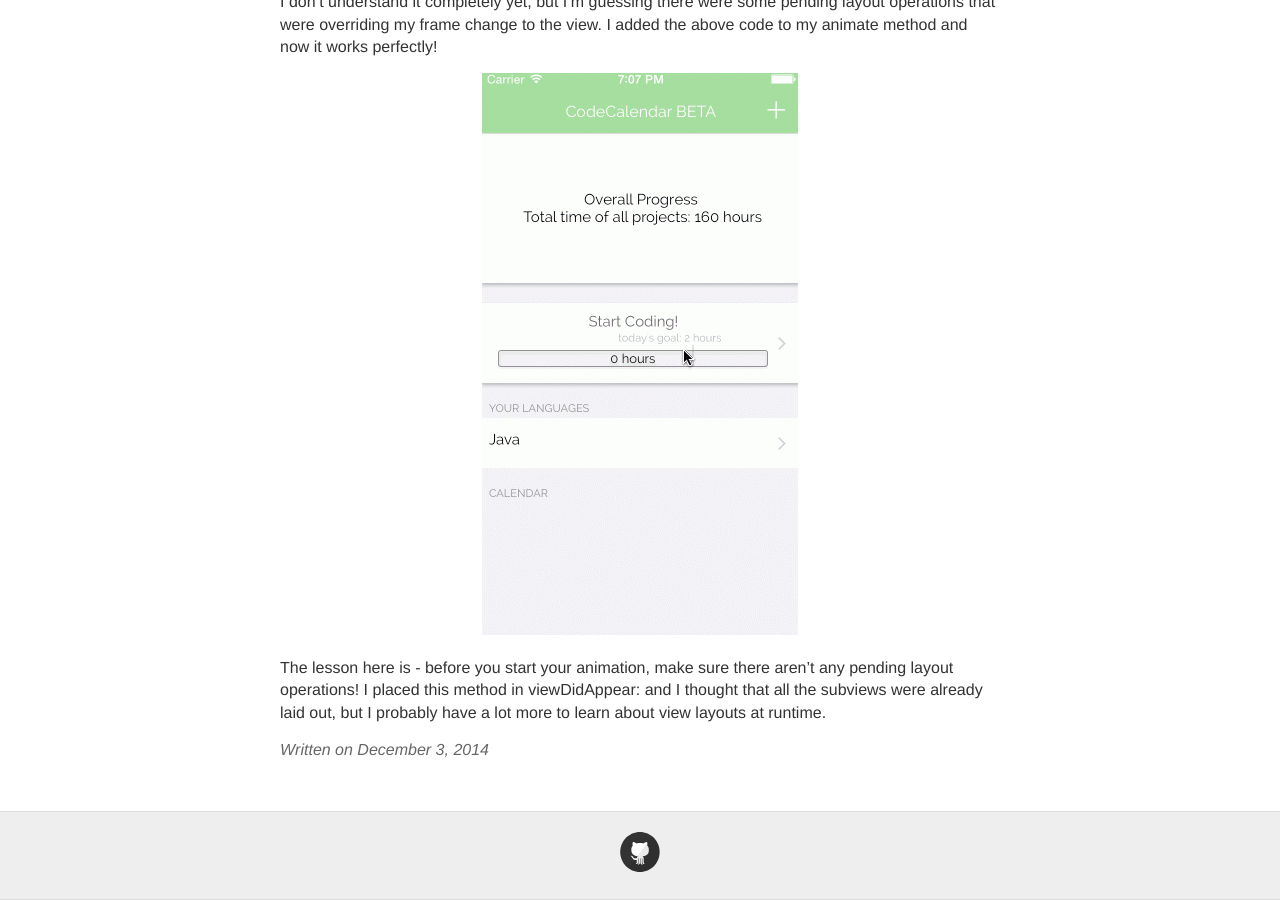
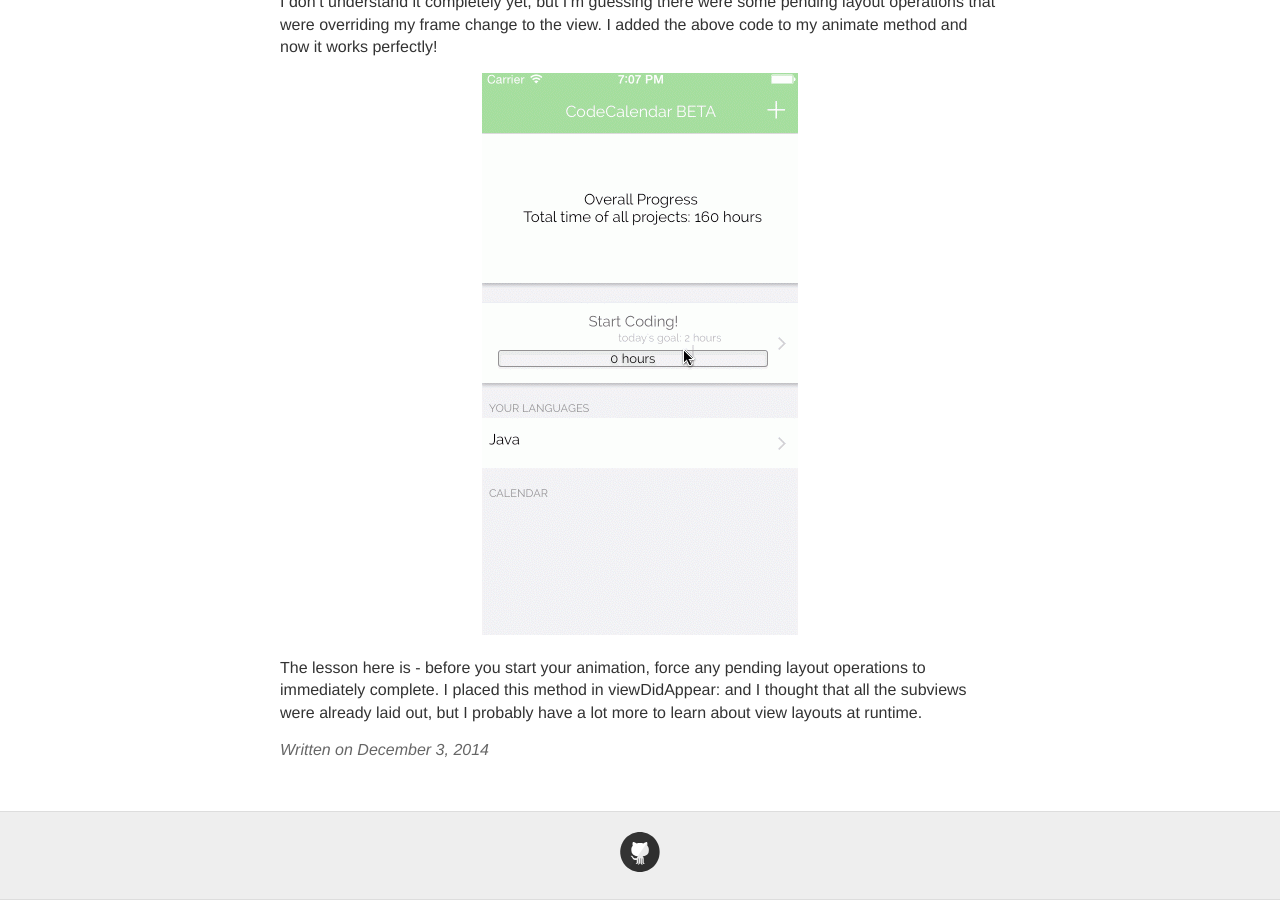
Before and after one commit to trentyou/trentyou.github.io, a Jekyll site: the page built from _posts/2014-12-3-UIView Animations and layoutIfNeeded.md, in a window 1280 px wide and 900 px high, scrolled down 2060 px. Built offline with Jekyll 4.4.1, drawn with Linux system fonts in a browser that asks for light colours.

Commit message:
Updated 2014-12-3-UIView Animations and layoutIfNeeded.md

```diff
--- a/_posts/2014-12-3-UIView Animations and layoutIfNeeded.md
+++ b/_posts/2014-12-3-UIView Animations and layoutIfNeeded.md
@@ -48,4 +48,4 @@
 ![](/images/working_post2.gif)
 </div>
 
-The lesson here is - before you start your animation, make sure there aren't any pending layout operations! I placed this method in viewDidAppear: and I thought that all the subviews were already laid out, but I probably have a lot more to learn about view layouts at runtime.
+The lesson here is - before you start your animation, force any pending layout operations to immediately complete. I placed this method in viewDidAppear: and I thought that all the subviews were already laid out, but I probably have a lot more to learn about view layouts at runtime.
```
